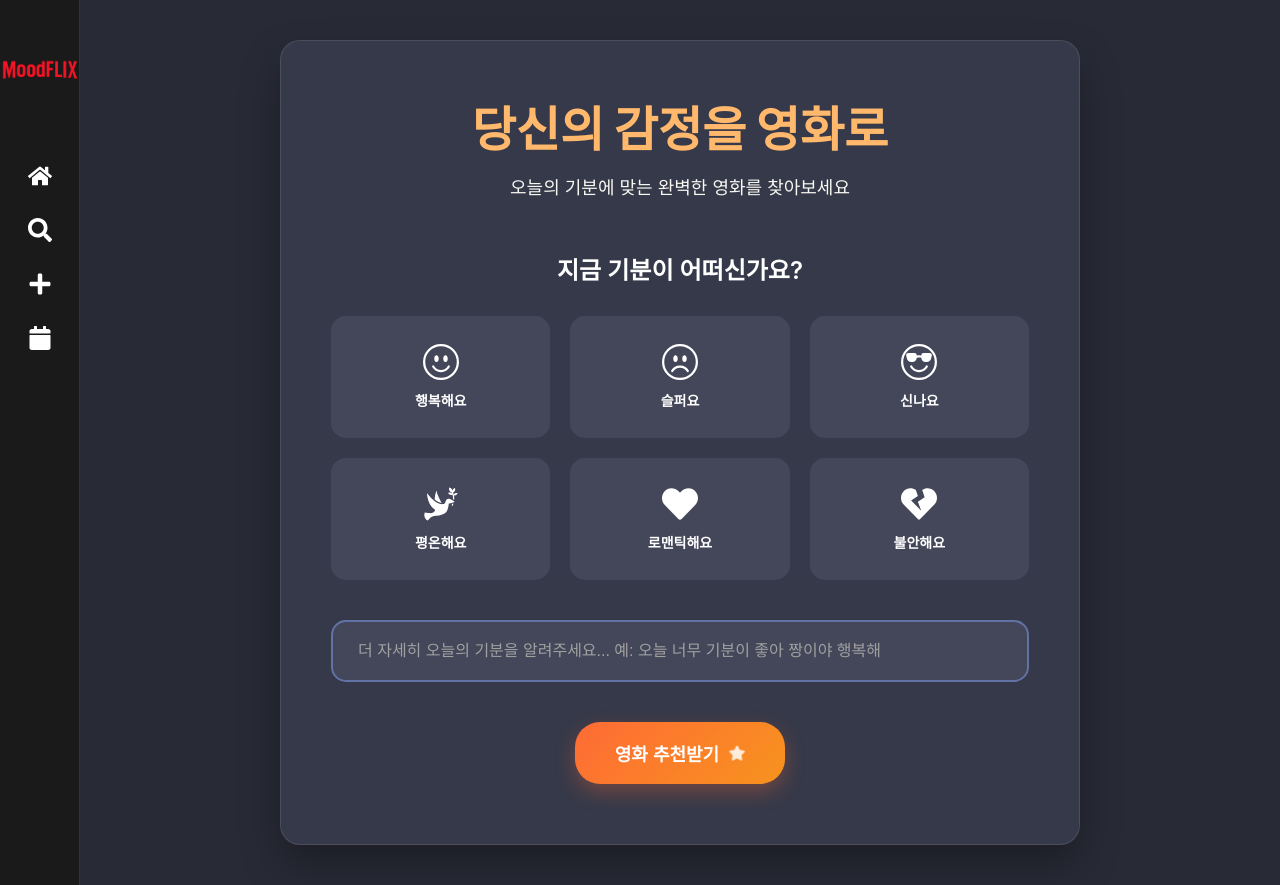
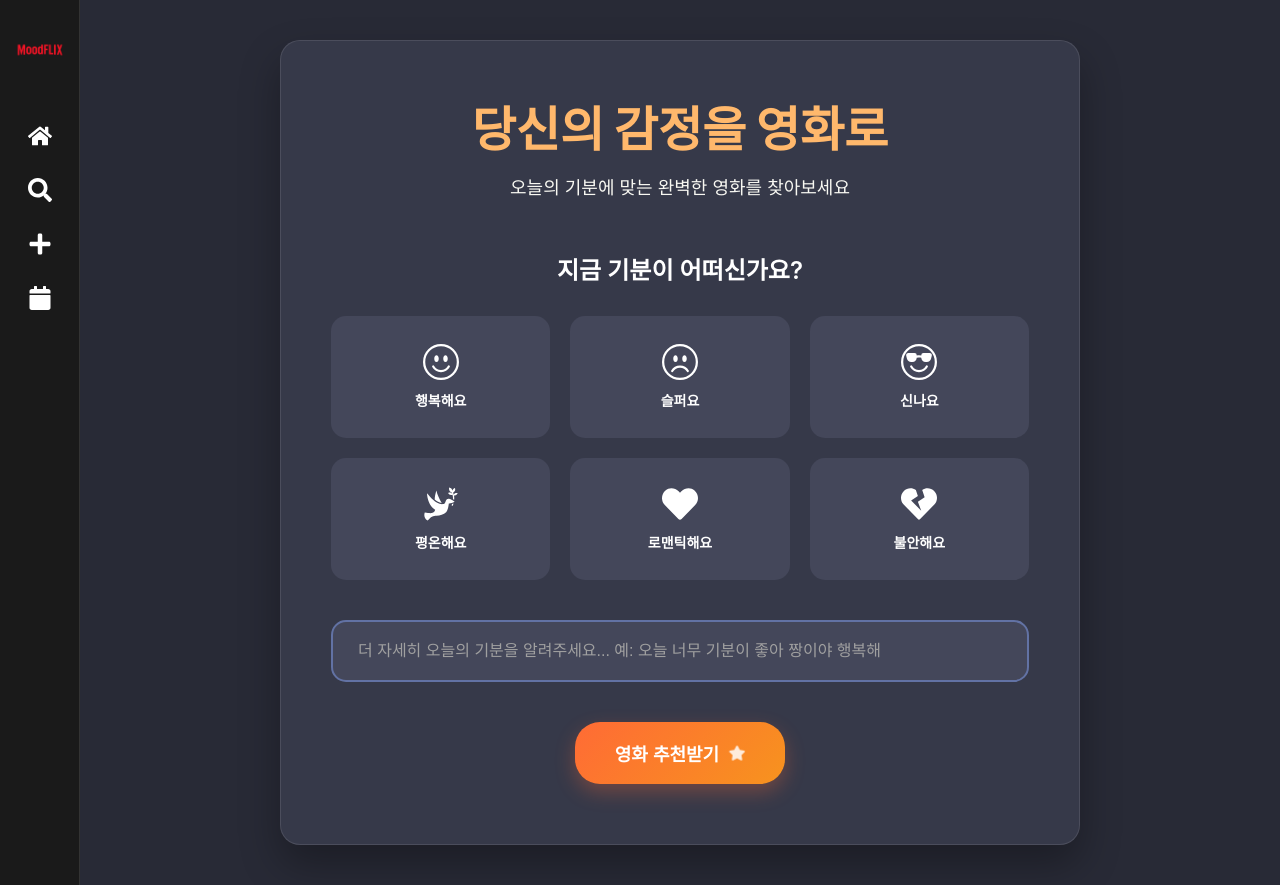
Before and after one commit to kdh0825kr/MoodFlix-FrontEnd, a React (Create React App) app: page / in a window 1280 px wide. Built offline with nearby package versions, Linux system fonts and the light colour scheme.

Commit message:
fix: 사이드바 로고 이미지 오버플로우 방지 - 크기 조정 및 max-width 추가

```diff
--- a/src/components/Sidebar.css
+++ b/src/components/Sidebar.css
@@ -13,8 +13,9 @@
 }
 
 .logo-image {
-  width: 100px;
-  height: 100px;
+  width: 60px;
+  height: 60px;
+  max-width: 100%;
   object-fit: contain;
   border-radius: 8px;
 }
```
